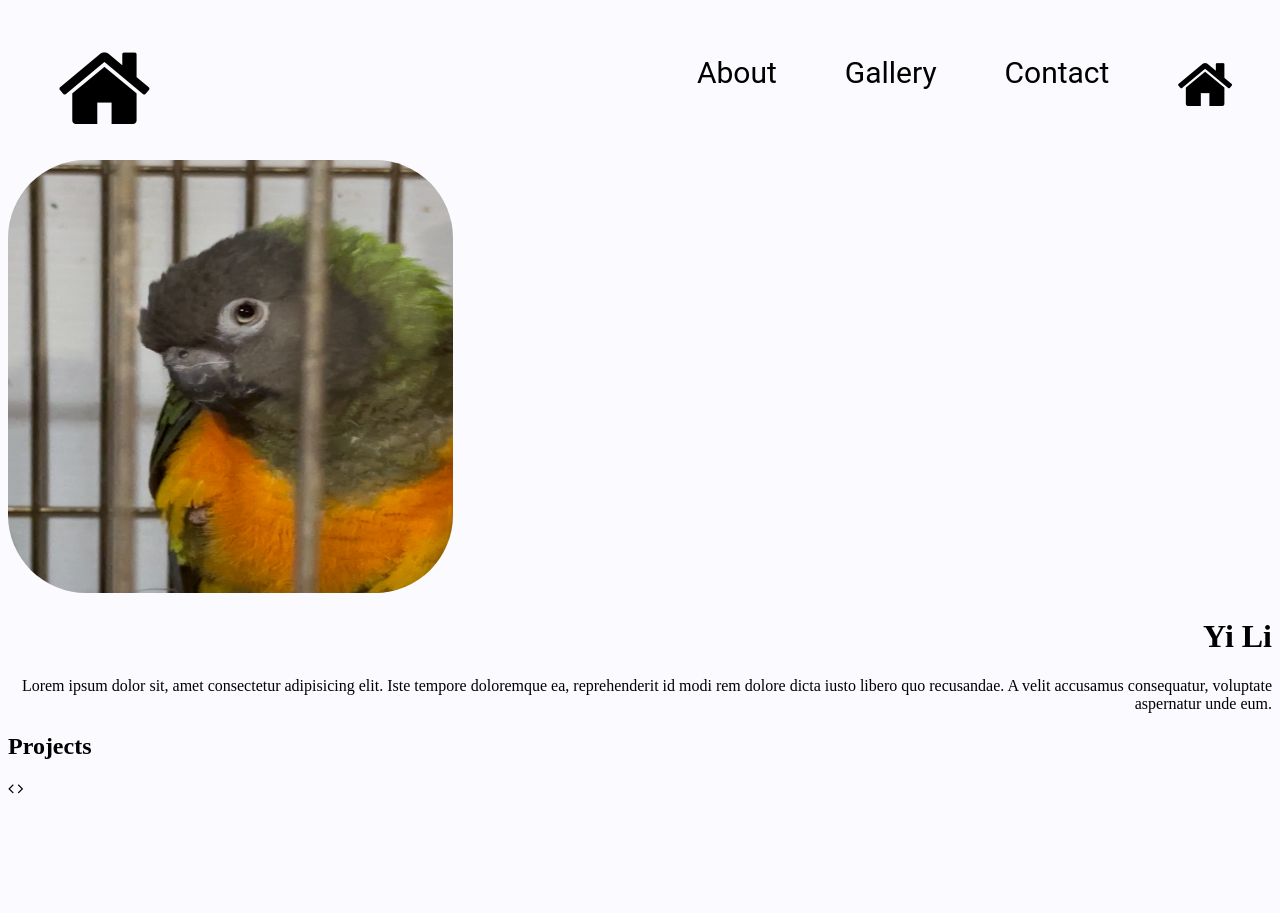
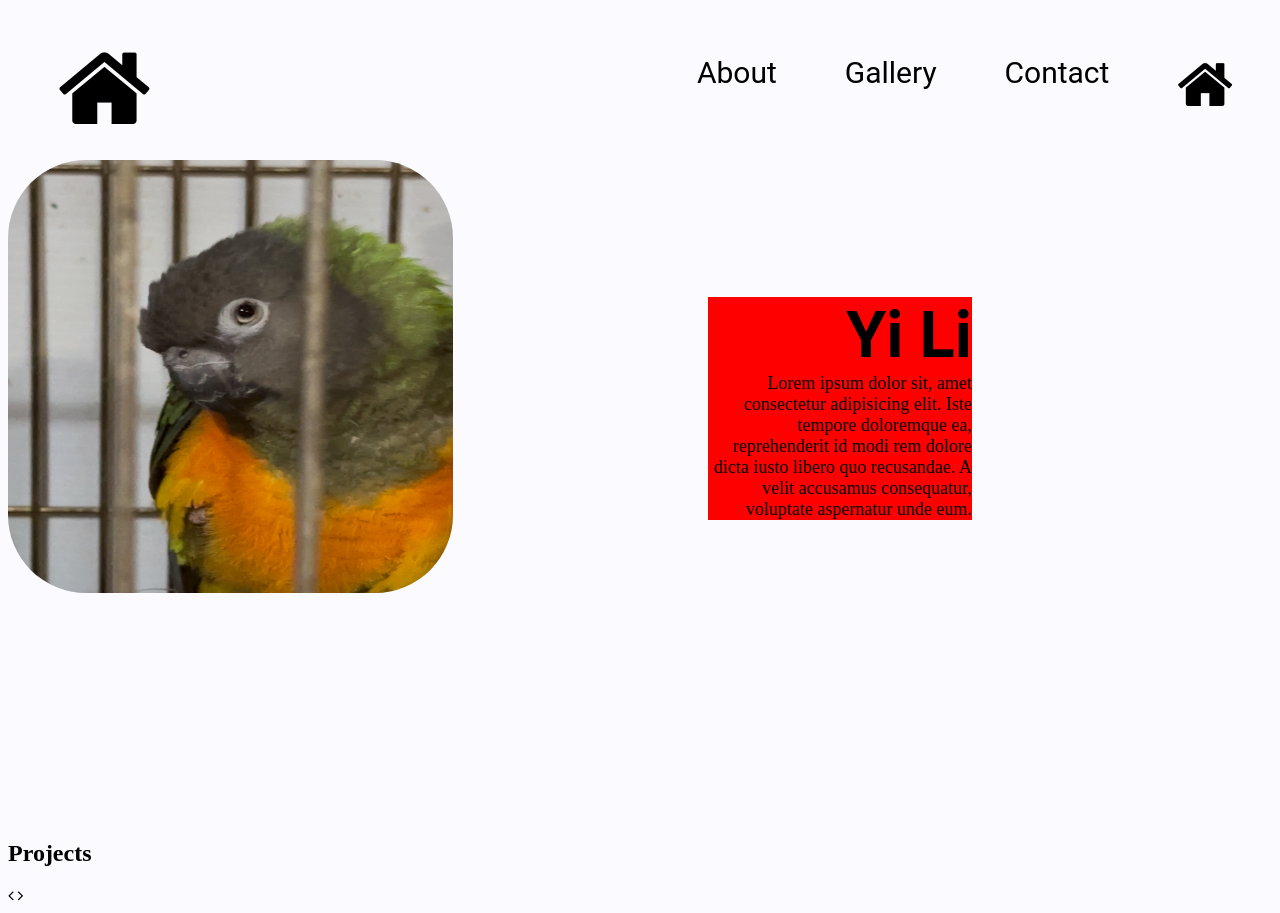
Before and after one commit to pepperc0des/pepperc0des.github.io, a plain HTML site: page Midterm/portfolio.html in a window 1280 px wide. Before the commit the page ends 806 px from the top, so only its background shows below. Drawn offline with Linux system fonts and the light colour scheme.

Commit message:
Initial Commit

```diff
--- a/Midterm/portfolio.css
+++ b/Midterm/portfolio.css
@@ -34,7 +34,7 @@ a:link{
 }
 
 a:hover{
-    color: #FBFBFF;
+    color: #a3a3a3;
     transition: 0.2s;
 }
 img {
@@ -43,6 +43,27 @@ img {
     border-radius: 78px;
 }
 
-.main-container {
+.main-container{
+    display: flex;
+    justify-content: center;
+    align-content: center;
     text-align: right;
+    background-color: red;
+    margin-left: 700px;
+    margin-right: 300px;
+    transform: translate(0px, -300px);
 }
+
+h1 {
+    font-size: 65px;
+    font-family: 'Roboto', sans-serif;
+    color: #000000;
+    margin: 0;
+    padding: 0;
+}
+
+p {
+    font-size: 18px;
+    margin: 0;
+    padding: 0;
+}
--- a/Midterm/portfolio.html
+++ b/Midterm/portfolio.html
@@ -22,10 +22,12 @@
         <img src="Bird.jpg" alt="Pet Parrot Image, Temporary">
     </div>
     <div class="main-container">
-        <h1>Yi Li</h1>
-        <p>Lorem ipsum dolor sit, amet consectetur adipisicing elit. Iste tempore doloremque ea,
+        <div class="info">
+            <h1>Yi Li</h1>
+            <p>Lorem ipsum dolor sit, amet consectetur adipisicing elit. Iste tempore doloremque ea,
             reprehenderit id modi rem dolore dicta iusto libero quo recusandae.
             A velit accusamus consequatur, voluptate aspernatur unde eum. </p>
+        </div>
     </div>
     <div>
         <h2>Projects</h2>
```
